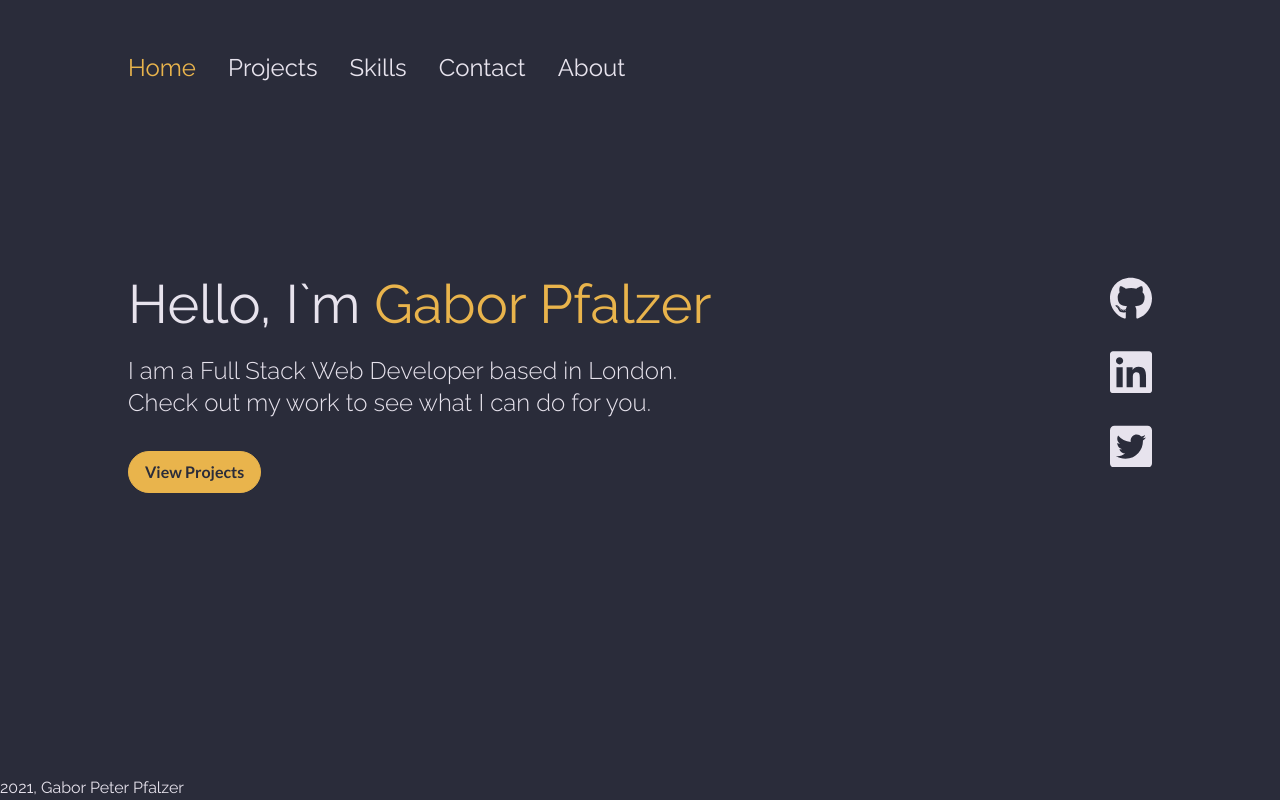
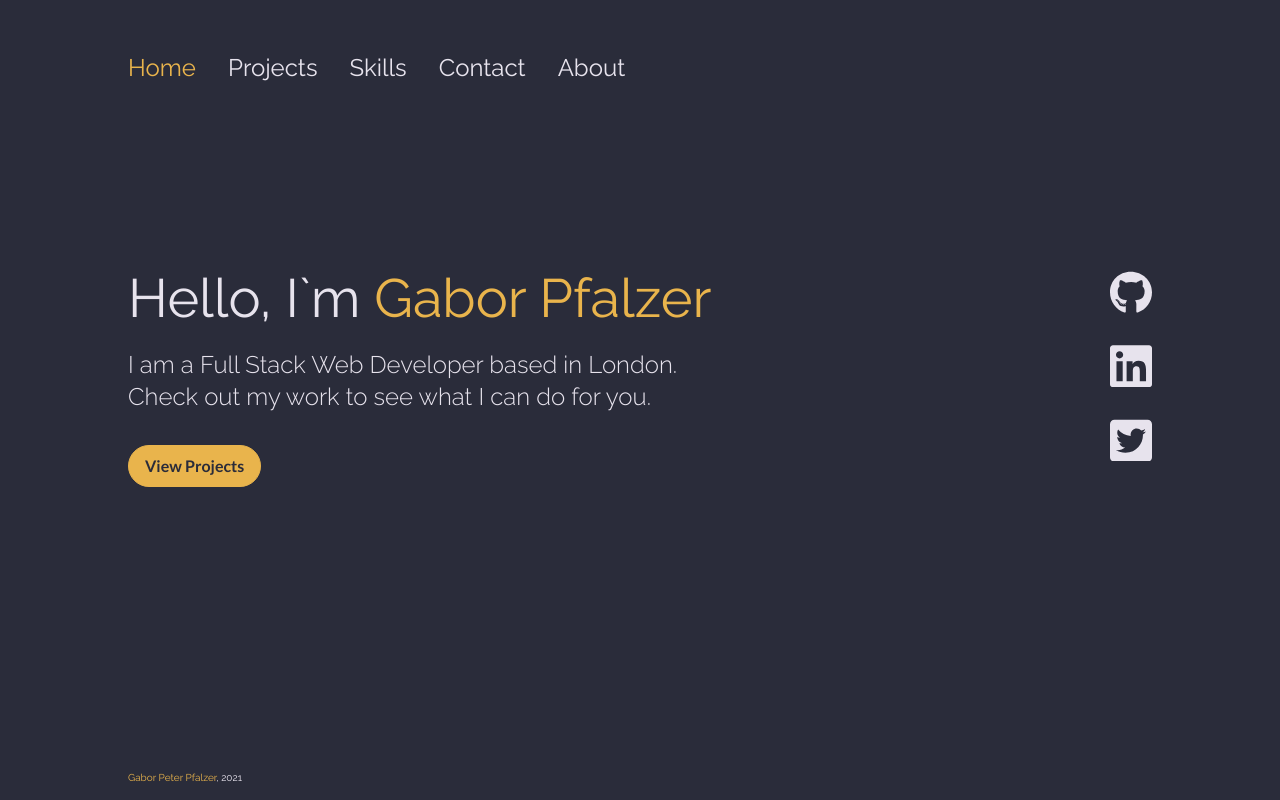
Before and after one commit to pfalzergbr/portfolio, a Next.js app: page / in a window 1280 px wide. Built offline with nearby package versions, Linux system fonts and the light colour scheme.

Commit message:
add simple styles for footer

```diff
--- a/components/skills/TechStack.tsx
+++ b/components/skills/TechStack.tsx
@@ -20,7 +20,7 @@ const frontendBlock: Tech[] = [
   { icon: 'nextjs', label: 'Next.js' },
   { icon: 'redux', label: 'Redux' },
   { icon: 'vue', label: 'Vue' },
-  { icon: 'nuxt', label: 'Nuxt.js' },
+  // { icon: 'nuxt', label: 'Nuxt.js' },
   { icon: 'sass', label: 'Sass' },
 ];
 
--- a/components/skills/styles/TechStack.module.scss
+++ b/components/skills/styles/TechStack.module.scss
@@ -3,6 +3,7 @@
 .techStack_container {
   display: grid;
   grid-row: 2/3;
+  grid-column: 1/3;
   grid-template-columns: max-content, max-content;
   grid-row-gap: $space-56;
 }
--- a/layout/layoutElements/Footer.tsx
+++ b/layout/layoutElements/Footer.tsx
@@ -1,9 +1,11 @@
-export interface FooterProps {
+import styles from './styles/Footer.module.scss';
 
-}
-
-const Footer: React.FC<FooterProps> = () => {
-  return ( <footer>2021, Gabor Peter Pfalzer</footer> );
-}
+const Footer: React.FC = () => {
+  return (
+    <footer className={styles.footer}>
+      <p className={styles.footer_text}><span className={styles.footer_text_highlight}>Gabor Peter Pfalzer</span>, 2021</p>
+    </footer>
+  );
+};
 
 export default Footer;
--- /dev/null
+++ b/layout/layoutElements/styles/Footer.module.scss
@@ -0,0 +1,20 @@
+@import '../../../styles/abstracts/variables';
+@import '../../../styles/abstracts/mixins';
+
+.footer {
+  width: 90%;
+  margin: 0 auto;
+
+  @include tablet-landscape-up {
+    width: 80%;
+  }
+
+  &_text {
+    font-size: $font-size-10;
+
+    &_highlight {
+      font-size: $font-size-10;
+      color: $color-orange-medium;
+    }
+  }
+}
--- a/pages/skills/index.module.scss
+++ b/pages/skills/index.module.scss
@@ -5,7 +5,7 @@
 .skills {
   display: grid;
   grid-template-rows: 4rem repeat(2, max-content);
-  // grid-template-columns: 1fr min-content;
+  grid-template-columns: 1fr 1fr;
   grid-row: 2/3;
   width: 90%;
   margin: 0 auto;
```
Also changed, not shown: components/skills/LanguageElement.tsx (+9 -3 lines), components/skills/LanguageList.tsx (+11 -4 lines), public/techLogos/sprite.svg.
